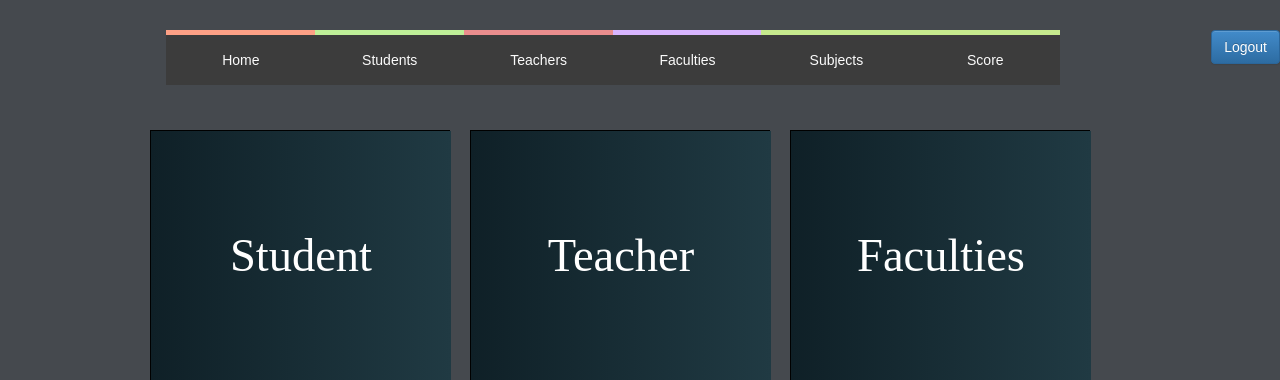
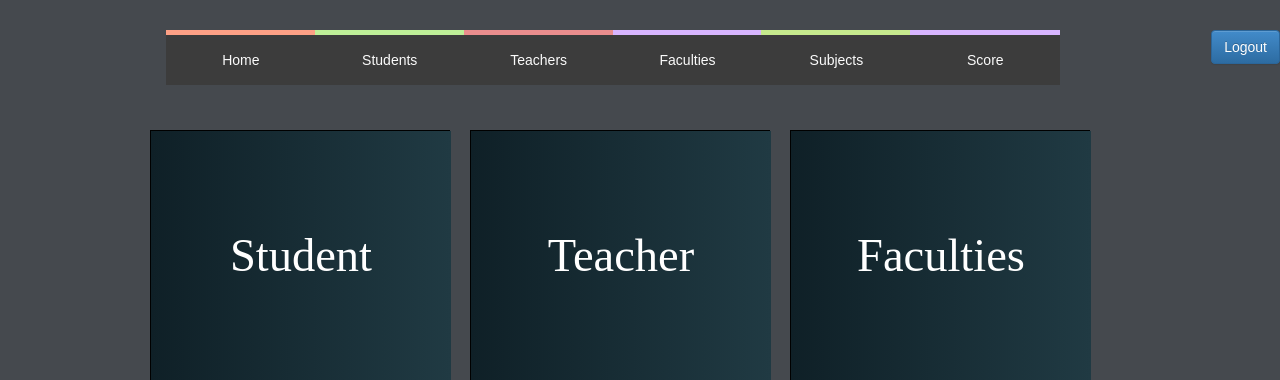
Before and after one commit to jasspn2014/onlinecms, a PHP site: page /everyone.php in a window 1280 px wide. Shown: the top 380 px of the page. Run offline with PHP 8.4, Linux system fonts and the light colour scheme; some libraries are stand-ins or nearby versions; some web fonts are replaced.

Commit message:
Color in MenuBar

```diff
--- a/css/menubar_style.css
+++ b/css/menubar_style.css
@@ -72,8 +72,8 @@
     --gradient-color: #fe90af;
   }
   .menu > ol > li:nth-child(6) {
-    --accent-color: #c6ea8d;
-    --gradient-color: #fe90af;
+    --accent-color: #d8b5ff;
+    --gradient-color: #1eae98;
   }
   .menu > ol > li a {
     color: #fbfbfb;
```
